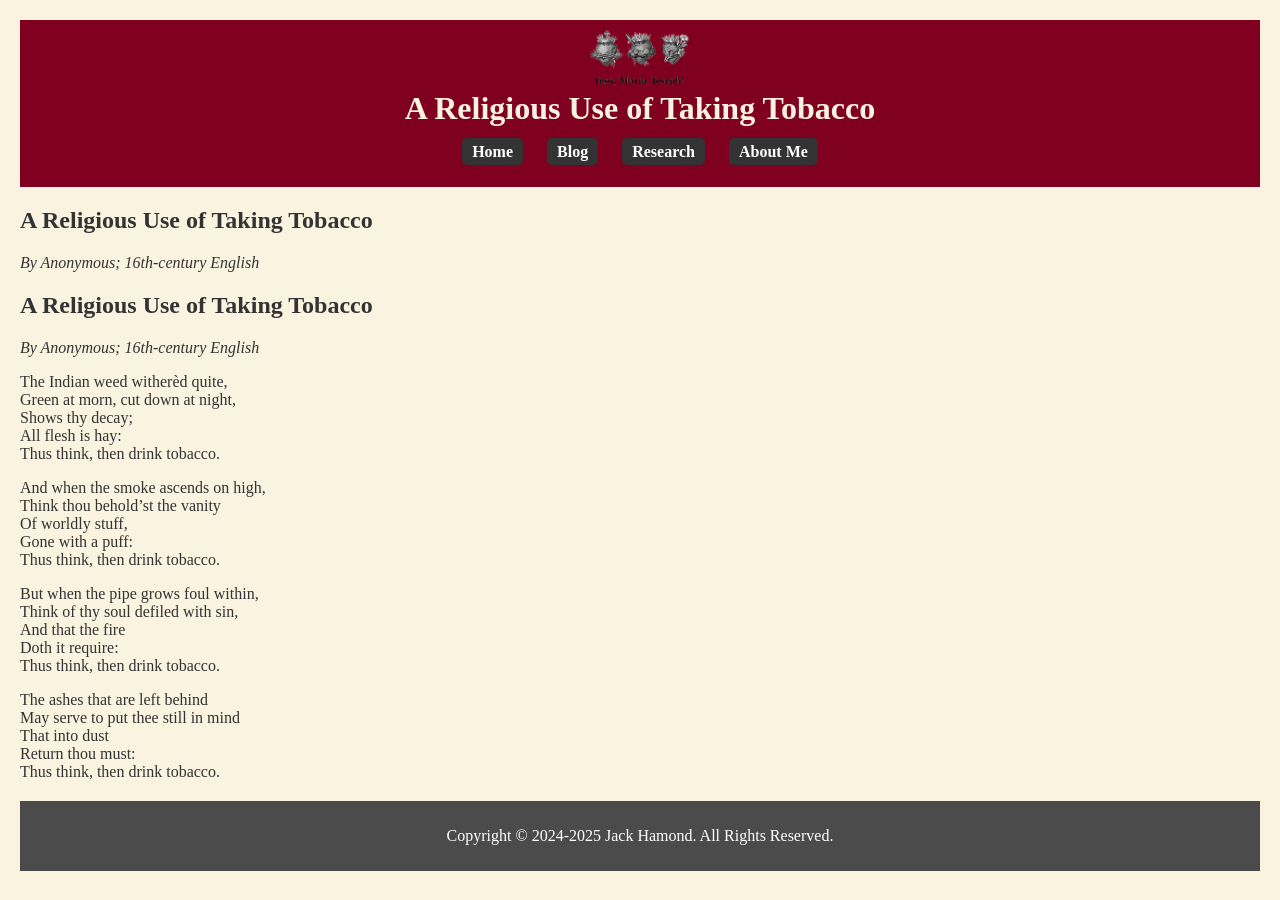
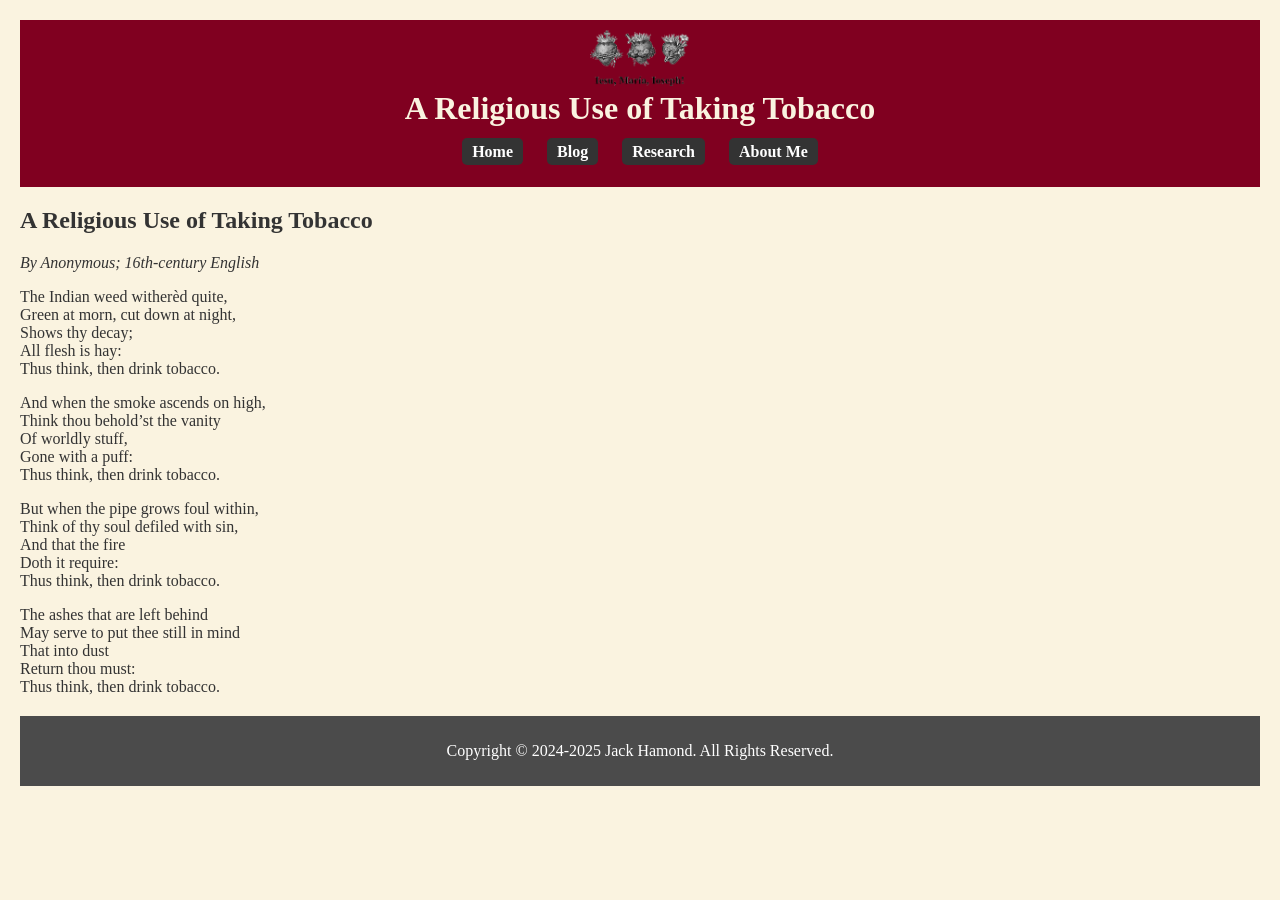
Before and after one commit to jackhamond/jackhamond.github.io, a Jekyll site: the page built from _poems/a-religous-use-of-taking-tobacco.md, in a window 1280 px wide. Built offline with Jekyll 4.4.1, drawn with Linux system fonts in a browser that asks for light colours.

Commit message:
Update a-religous-use-of-taking-tobacco.md

```diff
--- a/_poems/a-religous-use-of-taking-tobacco.md
+++ b/_poems/a-religous-use-of-taking-tobacco.md
@@ -7,10 +7,6 @@ excerpt: |
 tags: [tobacco]
 layout: poems
 ---
-
-# A Religious Use of Taking Tobacco
-
-*By Anonymous; 16th-century English*
 
 The Indian weed witherèd quite,
 Green at morn, cut down at night,
```
